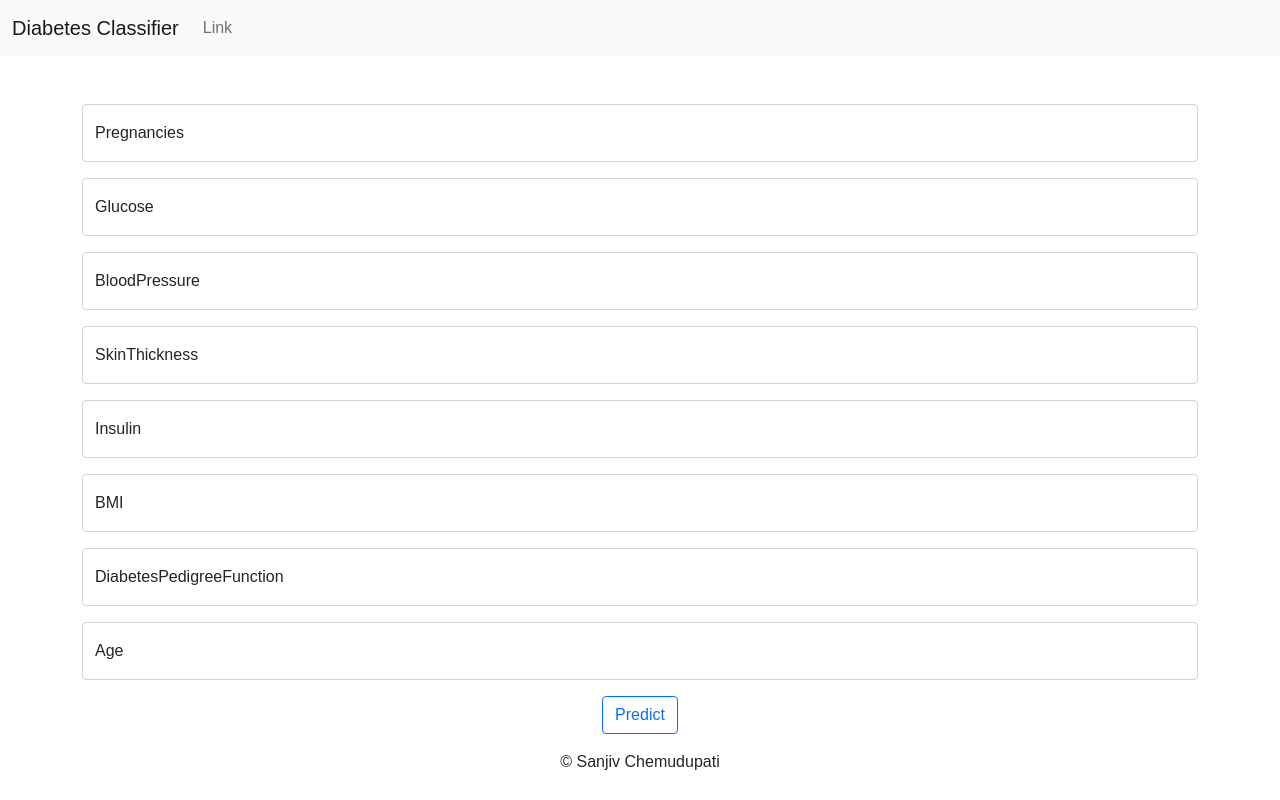
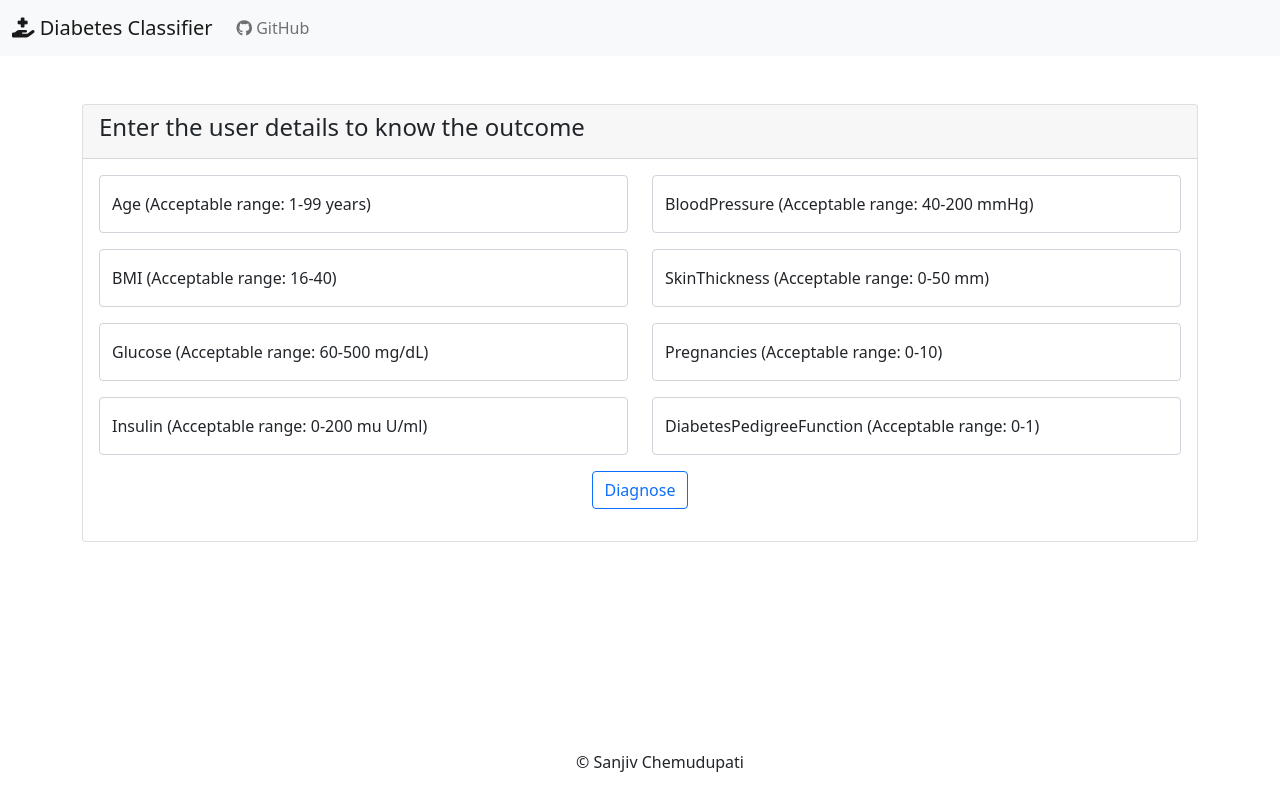
Before and after one commit to sanjivch/pima-indians-flask-app, a Flask app: page / in a window 1280 px wide. Run offline with Flask 2, Linux system fonts and the light colour scheme; parts of the project's set-up code (start-up, migrations or seed data) failed here and were passed over; some libraries are stand-ins or nearby versions.

Commit message:
Clean up UI and styling

```diff
--- a/src/app.py
+++ b/src/app.py
@@ -2,6 +2,7 @@ from flask import Flask, render_template, request
 from sklearn.preprocessing import StandardScaler
 import numpy as np
 import pickle
+
 
 
 app = Flask(__name__)
@@ -12,9 +13,19 @@ scaler = pickle.load(open('diabetes_scaler_rf.pkl', 'rb'))
 
 @app.route('/')
 def home():
-    feature_list = ['Pregnancies', 'Glucose', 'BloodPressure', 'SkinThickness', 'Insulin', 'BMI', 'DiabetesPedigreeFunction', 'Age']
-
-    return render_template('index.html', feature_list=feature_list)
+    # Feature list split into two for the rendering (aesthetic) reasons
+    feature_list_1 = ['Age', 'BMI', 'Glucose', 'Insulin']
+    feature_list_2 = ['BloodPressure', 'SkinThickness', 'Pregnancies', 'DiabetesPedigreeFunction']
+    feature_ranges = {'Pregnancies' : "0-10",
+                      'Glucose': "60-500 mg/dL",
+                      'BloodPressure': "40-200 mmHg",
+                      'SkinThickness' : "0-50 mm",
+                      'Insulin' : "0-200 mu U/ml",
+                      'BMI': "16-40",
+                      'DiabetesPedigreeFunction': "0-1",
+                      'Age':"1-99 years"}
+    predict_flag = 0
+    return render_template('index.html', feature_list_1=feature_list_1, feature_list_2=feature_list_2, feature_ranges=feature_ranges, predict_flag=predict_flag)
 
 @app.route('/predict', methods=['POST'])
 def predict_diabetes():
@@ -22,6 +33,7 @@ def predict_diabetes():
     # Index(['Pregnancies', 'Glucose', 'BloodPressure', 'SkinThickness', 'Insulin',
     #    'BMI', 'DiabetesPedigreeFunction', 'Age'],
     feature_list = ['Pregnancies', 'Glucose', 'BloodPressure', 'SkinThickness', 'Insulin', 'BMI', 'DiabetesPedigreeFunction', 'Age']
+
 
     data_list = []
     for feature in feature_list:
@@ -34,7 +46,9 @@ def predict_diabetes():
     print(X_input)
     pred = model.predict(X_input)
     print(pred)
-    return render_template('result.html', pred=pred)
+    predict_flag = 1
+
+    return render_template('result.html', feature_list=feature_list, predict_flag=predict_flag, pred=pred)
 
 if __name__ == "__main__":
     app.run(debug=True)
--- a/src/static/index.css
+++ b/src/static/index.css
@@ -1,16 +1,9 @@
 * {
-    font-family: sans-serif;
-    text-align: center;
+    font-family: font-family: 'Joan', serif;
+
 }
 
 body {
     background-color: aquamarine;
+    color: bisque;
 }
-    h1 {
-    color: blue;
-    display: flex;
-    text-align: center;
-    align-items: center;
-    justify-content: center;
-    align-content: center;
-}
--- a/src/templates/index.html
+++ b/src/templates/index.html
@@ -1,21 +1,29 @@
 <!DOCTYPE html>
+
 <head>
     <title>Flask App</title>
-    <link rel="stylesheet" href="static/index.css">
-    <link href="https://cdn.jsdelivr.net/npm/bootstrap@5.1.3/dist/css/bootstrap.min.css" rel="stylesheet" integrity="sha384-1BmE4kWBq78iYhFldvKuhfTAU6auU8tT94WrHftjDbrCEXSU1oBoqyl2QvZ6jIW3" crossorigin="anonymous">
+
+    <link href="https://cdn.jsdelivr.net/npm/bootstrap@5.1.3/dist/css/bootstrap.min.css" rel="stylesheet"
+        integrity="sha384-1BmE4kWBq78iYhFldvKuhfTAU6auU8tT94WrHftjDbrCEXSU1oBoqyl2QvZ6jIW3" crossorigin="anonymous">
+
+    <script src="https://kit.fontawesome.com/6ae4728657.js" crossorigin="anonymous"></script>
 </head>
+
 <body>
     <nav class="navbar navbar-expand-lg navbar-light bg-light">
         <div class="container-fluid">
-          <a class="navbar-brand" href="/">Diabetes Classifier</a>
-          <button class="navbar-toggler" type="button" data-bs-toggle="collapse" data-bs-target="#navbarSupportedContent" aria-controls="navbarSupportedContent" aria-expanded="false" aria-label="Toggle navigation">
+            <a class="navbar-brand" href="/"><i class="fa-solid fa-hand-holding-medical"></i> Diabetes Classifier</a>
+            <button class="navbar-toggler" type="button" data-bs-toggle="collapse"
+                data-bs-target="#navbarSupportedContent" aria-controls="navbarSupportedContent" aria-expanded="false"
+                aria-label="Toggle navigation">
                 <span class="navbar-toggler-icon"></span>
             </button>
             <div class="collapse navbar-collapse" id="navbarSupportedContent">
-            <ul class="navbar-nav me-auto mb-2 mb-lg-0">
+                <ul class="navbar-nav " >
 
                     <li class="nav-item">
-                <a class="nav-link" href="#">Link</a>
+                        <a class="nav-link" href="https://github.com/sanjivch/pima-indians-flask-app"><i
+                                class="fa-brands fa-github"></i> GitHub</a>
                     </li>
 
 
@@ -27,30 +35,80 @@
     <br />
     <br />
     <div class="container">
+        <div class="card">
+            <div class="card-header">
+                <h4>Enter the user details to know the outcome</h4>
+            </div>
+            <div class="card-body">
                 <div class="form-floating mb-3">
 
-
-            <form method="POST", action="{{url_for('predict_diabetes')}}">
+                    <form method="POST" , action="{{url_for('predict_diabetes')}}">
+                        <div class="row">
+                            <div class="col">
+                                {% for feature in feature_list_1 %}
+                                <div class="form-floating mb-3">
+                                    <input type="text" class="form-control" name="{{ feature }}"
+                                        id="floatingInput{{ feature }}" placeholder="Enter {{ feature }}">
+                                    <label for="floatingInput{{ feature }}">{{ feature }} (Acceptable range: {{
+                                        feature_ranges[feature] }})</label>
+                                </div>
+                                {% endfor%}
+                            </div>
+                            <div class="col">
+                                {% for feature in feature_list_2 %}
+                                <div class="form-floating mb-3">
+                                    <input type="text" class="form-control" name="{{ feature }}"
+                                        id="floatingInput{{ feature }}" placeholder="Enter {{ feature }}">
+                                    <label for="floatingInput{{ feature }}">{{ feature }} (Acceptable range: {{
+                                        feature_ranges[feature] }})</label>
+                                </div>
+                                {% endfor%}
+                            </div>
+                            <div align="center">
+                                <!-- <input type="submit" class="btn btn-outline-primary" value='Predict'> -->
+                                <button type="submit" class="btn btn-outline-primary">
+                                    <i class="fa-light fa-stethoscope"></i> Diagnose
+                                  </button>
+                            </div>
+                        </div>
+                    </form>
 
 
-                 {% for feature in feature_list %}
-                 <div class="form-floating mb-3">
-                    <input type="text" class="form-control" name="{{ feature }}" id="floatingInput{{ feature }}" placeholder="Enter {{ feature }}">
-                    <label for="floatingInput{{ feature }}">{{ feature }}</label>
+                </div>
+            </div>
+        </div>
+        {% if predict_flag == 1 %}
+        <div class="card">
+            <div class="card-header">
+                Predicted result
+            </div>
+            <div class="card-body">
+                Result: {{ pred[0] }}
+
+                {% if pred[0] == 0 %}
+                <h1>Normal</h1>
+
+                {% else %}
+                <h2>Diabetic</h2>
+
+
+                {% endif %}
+
+                <br><br>
+                <a href='/'>Back to home</a>
             </div>
 
-                 {% endfor%}
-                    <input type="submit" class="btn btn-outline-primary" value='Predict' >
-
-             </form>
         </div>
+        {% endif %}
     </div>
 
 
 
 
-    <script src="https://cdn.jsdelivr.net/npm/bootstrap@5.1.3/dist/js/bootstrap.bundle.min.js" integrity="sha384-ka7Sk0Gln4gmtz2MlQnikT1wXgYsOg+OMhuP+IlRH9sENBO0LRn5q+8nbTov4+1p" crossorigin="anonymous"></script>
+    <script src="https://cdn.jsdelivr.net/npm/bootstrap@5.1.3/dist/js/bootstrap.bundle.min.js"
+        integrity="sha384-ka7Sk0Gln4gmtz2MlQnikT1wXgYsOg+OMhuP+IlRH9sENBO0LRn5q+8nbTov4+1p"
+        crossorigin="anonymous"></script>
 </body>
-<footer>
+<footer style="text-align: center; align-items: center; left:45%; bottom: 10px; position: fixed;"align="center">
     <p>&copy Sanjiv Chemudupati</p>
 </footer>
--- a/src/train.py
+++ b/src/train.py
@@ -20,6 +20,9 @@ df1 = df1.replace({'BloodPressure':0}, np.median(df1['BloodPressure']))
 df2 = df2.replace({'BloodPressure':0}, np.median(df2['BloodPressure']))
 dataframe = [df1, df2]
 df = pd.concat(dataframe)
+
+# Reorder columns - for Inference purpose
+df = df[['Age', 'BMI', 'Glucose', 'Insulin', 'BloodPressure', 'SkinThickness', 'Pregnancies', 'DiabetesPedigreeFunction', 'Outcome']]
 
 #Splitting the data into dependent and independent variables
 X = df.drop('Outcome', axis = 1)
```
Also changed, not shown: src/templates/result.html (+54 -8 lines), 1 other file. Lines whose indentation alone changed are shown as unchanged.
